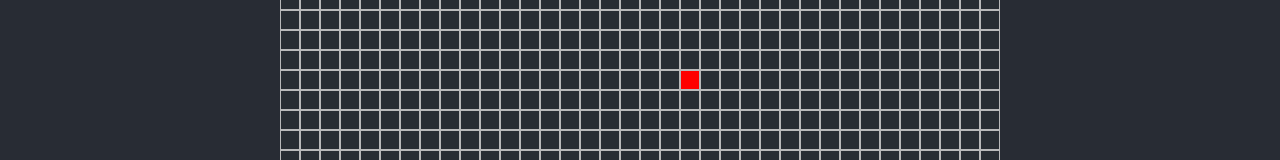
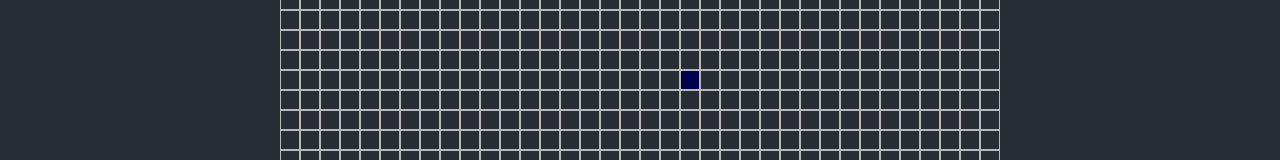
Before and after one commit to Zealll/Algo-Visualizer, a React (Create React App) app: page / in a window 1280 px wide. Shown: the part 401-561 px from the top of the page. Built offline with nearby package versions, Linux system fonts and the light colour scheme.

Commit message:
:alembic: Experimenting with different colors

```diff
--- a/src/node/Node.scss
+++ b/src/node/Node.scss
@@ -5,19 +5,19 @@
 }
 
 .visited {
-    background-color: yellow;
+    background-color: #0066ff;
 }
 
 .start {
-    background-color: red
+    background-color: #00004d
 }
 
 .end {
-    background-color: paleturquoise
+    background-color: #80d4ff
 }
 
 .shortest {
-    background-color: white;
+    background-color: yellow;
 }
 
 .wall {
```
